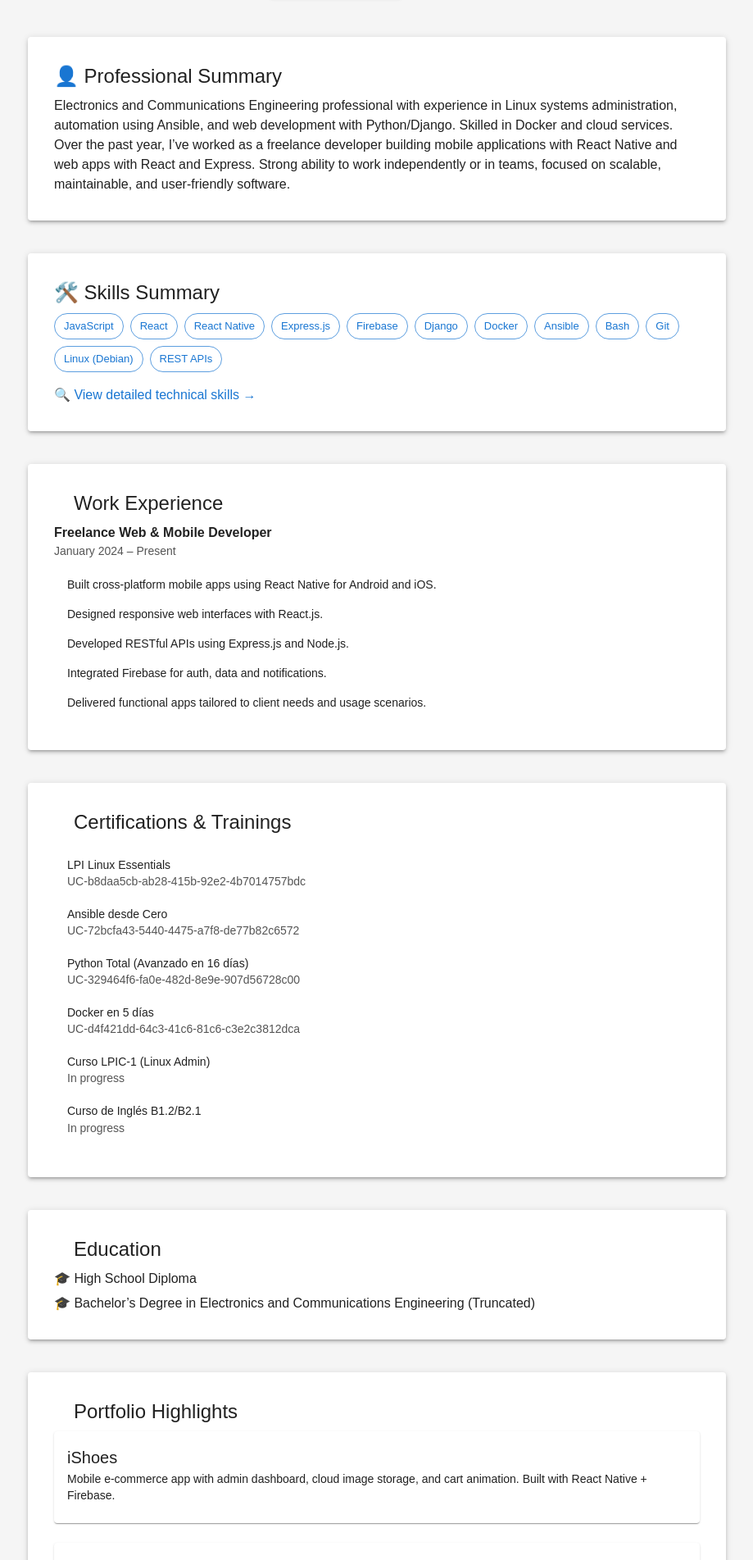
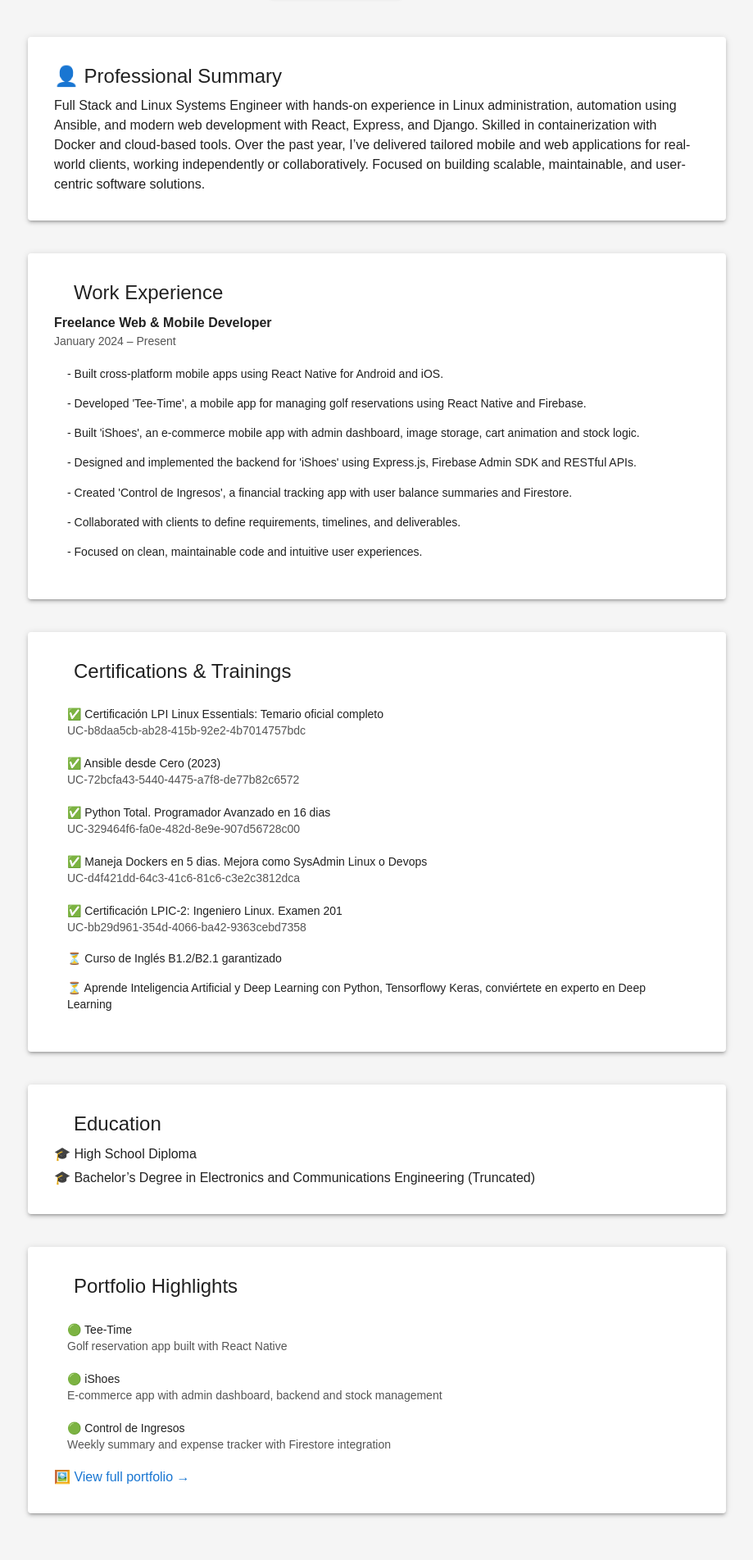
Before and after one commit to Fabiangv1205/fabian-cv, a React (Create React App) app: page / in a window 1280 px wide. Shown: the part 337-2240 px from the top of the page at 82% size, without its empty margins (180-1099 px from the left). Built offline with nearby package versions, Linux system fonts and the light colour scheme; some icons are missing.

Commit message:
se actualiza curriculum y se agregan funcinalidades

```diff
--- a/src/App.js
+++ b/src/App.js
@@ -1,12 +1,11 @@
 import React from 'react';
 import { BrowserRouter as Router, Routes, Route } from 'react-router-dom';
 import { ThemeContextProvider } from './context/ThemeContext';
-import { useTheme } from '@mui/material/styles'; // <- IMPORTANTE
+import { useTheme } from '@mui/material/styles';
 import Navbar from './components/Navbar';
 import Home from './pages/Home';
 import Skills from './pages/Skills';
 import Projects from './pages/Projects';
-import Experience from './pages/Experience';
 import Contact from './pages/Contact';
 
 const AppContent = () => {
@@ -19,7 +18,7 @@ const AppContent = () => {
         style={{
           padding: '2rem',
           fontFamily: 'Arial, sans-serif',
-          backgroundColor: theme.palette.background.default, // ← Dinámico
+          backgroundColor: theme.palette.background.default,
           minHeight: '100vh',
         }}
       >
@@ -27,7 +26,6 @@ const AppContent = () => {
           <Route path="/" element={<Home />} />
           <Route path="/skills" element={<Skills />} />
           <Route path="/projects" element={<Projects />} />
-          <Route path="/experience" element={<Experience />} />
           <Route path="/contact" element={<Contact />} />
         </Routes>
       </div>
--- a/src/components/Navbar.js
+++ b/src/components/Navbar.js
@@ -23,7 +23,6 @@ const links = [
   { text: "Home", to: "/" },
   { text: "Skills", to: "/skills" },
   { text: "Projects", to: "/projects" },
-  { text: "Experience", to: "/experience" },
   { text: "Contact", to: "/contact" },
 ];
 
--- a/src/pages/Home.js
+++ b/src/pages/Home.js
@@ -4,10 +4,7 @@ import {
   Typography,
   Button,
   Box,
-  Card,
-  CardContent,
   Paper,
-  Chip,
   List,
   ListItem,
   ListItemText,
@@ -23,17 +20,16 @@ const Home = () => {
   return (
     <Container maxWidth="md" sx={{ py: 6 }}>
       {/* Hero */}
-      {/* Hero */}
       <Box textAlign="center" mb={6}>
         <Typography variant="h3" fontWeight="bold" gutterBottom>
           Roberto Fabián González Vargas
         </Typography>
         <Typography variant="h5" color="primary" gutterBottom>
-          Full Stack Developer (Jr)
+          Full Stack & Linux Systems Engineer
         </Typography>
         <Typography variant="body1" color="text.secondary" paragraph>
-          Creating clean, scalable and user-centric web/mobile solutions with
-          React, Firebase and Linux-based tools.
+          Creating scalable, maintainable and user-centric solutions with React,
+          Firebase and Linux tools.
         </Typography>
         <Box display="flex" justifyContent="center" gap={2} mt={2}>
           <Button
@@ -48,7 +44,6 @@ const Home = () => {
           <Button
             variant="outlined"
             color="primary"
-            component="a"
             href="https://github.com/Fabiangv1205"
             target="_blank"
             rel="noopener noreferrer"
@@ -64,50 +59,18 @@ const Home = () => {
           👤 Professional Summary
         </Typography>
         <Typography>
-          Electronics and Communications Engineering professional with
-          experience in Linux systems administration, automation using Ansible,
-          and web development with Python/Django. Skilled in Docker and cloud
-          services. Over the past year, I’ve worked as a freelance developer
-          building mobile applications with React Native and web apps with React
-          and Express. Strong ability to work independently or in teams, focused
-          on scalable, maintainable, and user-friendly software.
+          Full Stack and Linux Systems Engineer with hands-on experience in
+          Linux administration, automation using Ansible, and modern web
+          development with React, Express, and Django. Skilled in
+          containerization with Docker and cloud-based tools. Over the past
+          year, I’ve delivered tailored mobile and web applications for
+          real-world clients, working independently or collaboratively. Focused
+          on building scalable, maintainable, and user-centric software
+          solutions.
         </Typography>
       </Paper>
 
-      {/* Skills */}
-      <Paper elevation={3} sx={{ p: 4, mb: 5 }}>
-        <Typography variant="h5" gutterBottom>
-          🛠️ Skills Summary
-        </Typography>
-        <Box display="flex" flexWrap="wrap" gap={1} mb={2}>
-          {[
-            "JavaScript",
-            "React",
-            "React Native",
-            "Express.js",
-            "Firebase",
-            "Django",
-            "Docker",
-            "Ansible",
-            "Bash",
-            "Git",
-            "Linux (Debian)",
-            "REST APIs",
-          ].map((skill) => (
-            <Chip
-              key={skill}
-              label={skill}
-              color="primary"
-              variant="outlined"
-            />
-          ))}
-        </Box>
-        <MuiLink href="/skills" underline="hover">
-          🔍 View detailed technical skills →
-        </MuiLink>
-      </Paper>
-
-      {/* Experience */}
+      {/* Work Experience */}
       <Paper elevation={3} sx={{ p: 4, mb: 5 }}>
         <Typography variant="h5" gutterBottom>
           <WorkIcon sx={{ verticalAlign: "middle", mr: 1 }} />
@@ -121,19 +84,25 @@ const Home = () => {
         </Typography>
         <List dense>
           <ListItem>
-            <ListItemText primary="Built cross-platform mobile apps using React Native for Android and iOS." />
+            <ListItemText primary="- Built cross-platform mobile apps using React Native for Android and iOS." />
           </ListItem>
           <ListItem>
-            <ListItemText primary="Designed responsive web interfaces with React.js." />
+            <ListItemText primary="- Developed 'Tee-Time', a mobile app for managing golf reservations using React Native and Firebase." />
           </ListItem>
           <ListItem>
-            <ListItemText primary="Developed RESTful APIs using Express.js and Node.js." />
+            <ListItemText primary="- Built 'iShoes', an e-commerce mobile app with admin dashboard, image storage, cart animation and stock logic." />
           </ListItem>
           <ListItem>
-            <ListItemText primary="Integrated Firebase for auth, data and notifications." />
+            <ListItemText primary="- Designed and implemented the backend for 'iShoes' using Express.js, Firebase Admin SDK and RESTful APIs." />
           </ListItem>
           <ListItem>
-            <ListItemText primary="Delivered functional apps tailored to client needs and usage scenarios." />
+            <ListItemText primary="- Created 'Control de Ingresos', a financial tracking app with user balance summaries and Firestore." />
+          </ListItem>
+          <ListItem>
+            <ListItemText primary="- Collaborated with clients to define requirements, timelines, and deliverables." />
+          </ListItem>
+          <ListItem>
+            <ListItemText primary="- Focused on clean, maintainable code and intuitive user experiences." />
           </ListItem>
         </List>
       </Paper>
@@ -147,38 +116,42 @@ const Home = () => {
         <List dense>
           <ListItem>
             <ListItemText
-              primary="LPI Linux Essentials"
+              primary="✅ Certificación LPI Linux Essentials: Temario oficial completo"
               secondary="UC-b8daa5cb-ab28-415b-92e2-4b7014757bdc"
             />
           </ListItem>
           <ListItem>
             <ListItemText
-              primary="Ansible desde Cero"
+              primary=" ✅ Ansible desde Cero (2023)"
               secondary="UC-72bcfa43-5440-4475-a7f8-de77b82c6572"
             />
           </ListItem>
           <ListItem>
             <ListItemText
-              primary="Python Total (Avanzado en 16 días)"
+              primary="✅ Python Total. Programador Avanzado en 16 dias"
               secondary="UC-329464f6-fa0e-482d-8e9e-907d56728c00"
             />
           </ListItem>
           <ListItem>
             <ListItemText
-              primary="Docker en 5 días"
+              primary="✅ Maneja Dockers en 5 dias. Mejora como SysAdmin Linux  o Devops"
               secondary="UC-d4f421dd-64c3-41c6-81c6-c3e2c3812dca"
             />
           </ListItem>
           <ListItem>
             <ListItemText
-              primary="Curso LPIC-1 (Linux Admin)"
-              secondary="In progress"
+              primary="✅ Certificación LPIC-2: Ingeniero Linux. Examen 201"
+              secondary="UC-bb29d961-354d-4066-ba42-9363cebd7358"
             />
           </ListItem>
           <ListItem>
+            <ListItemText primary="⏳ Curso de Inglés B1.2/B2.1 garantizado" />
+          </ListItem>
+          <ListItem>
             <ListItemText
-              primary="Curso de Inglés B1.2/B2.1"
-              secondary="In progress"
+              primary="⏳ Aprende Inteligencia Artificial y Deep Learning con Python, Tensorflowy Keras,
+conviértete en experto en Deep Learning
+"
             />
           </ListItem>
         </List>
@@ -203,27 +176,26 @@ const Home = () => {
           <FolderSpecialIcon sx={{ verticalAlign: "middle", mr: 1 }} />
           Portfolio Highlights
         </Typography>
-
-        <Card sx={{ mb: 3, transition: "0.3s", "&:hover": { boxShadow: 6 } }}>
-          <CardContent>
-            <Typography variant="h6">iShoes</Typography>
-            <Typography variant="body2">
-              Mobile e-commerce app with admin dashboard, cloud image storage,
-              and cart animation. Built with React Native + Firebase.
-            </Typography>
-          </CardContent>
-        </Card>
-
-        <Card sx={{ mb: 3, transition: "0.3s", "&:hover": { boxShadow: 6 } }}>
-          <CardContent>
-            <Typography variant="h6">Gastos App</Typography>
-            <Typography variant="body2">
-              Expense tracker with weekly summaries, user balances and Firestore
-              integration.
-            </Typography>
-          </CardContent>
-        </Card>
-
+        <List dense>
+          <ListItem>
+            <ListItemText
+              primary="🟢 Tee-Time"
+              secondary="Golf reservation app built with React Native"
+            />
+          </ListItem>
+          <ListItem>
+            <ListItemText
+              primary="🟢 iShoes"
+              secondary="E-commerce app with admin dashboard, backend and stock management"
+            />
+          </ListItem>
+          <ListItem>
+            <ListItemText
+              primary="🟢 Control de Ingresos"
+              secondary="Weekly summary and expense tracker with Firestore integration"
+            />
+          </ListItem>
+        </List>
         <MuiLink href="/portfolio" underline="hover">
           🖼️ View full portfolio →
         </MuiLink>
--- a/src/pages/Projects.js
+++ b/src/pages/Projects.js
@@ -1,34 +1,139 @@
-import React from 'react';
+import React, { useEffect, useState } from "react";
+import {
+  Container,
+  Typography,
+  Paper,
+  Box,
+  Button,
+  Card,
+  CardContent,
+  CardMedia,
+  CircularProgress,
+  Grid,
+} from "@mui/material";
 
-const Projects = () => {
+const Examples = () => {
+  const [productos, setProductos] = useState([]);
+  console.log(productos)
+  const [loading, setLoading] = useState(true);
+
+  useEffect(() => {
+    fetch("https://ishoes.fabiandev.org/api/productos/todos")
+      .then((res) => res.json())
+      .then((data) => {
+        setProductos(data.filter((p) => p.publicado));
+        setLoading(false);
+      })
+      .catch((error) => {
+        console.error("Error al obtener productos:", error);
+        setLoading(false);
+      });
+  }, []);
+
   return (
-    <div style={styles.container}>
-      <h2 style={styles.title}>Freelance Projects (2024 – Present)</h2>
-      <ul style={styles.list}>
-        <li>Built cross-platform mobile apps using React Native.</li>
-        <li>Designed responsive web interfaces with React.js.</li>
-        <li>Developed RESTful APIs with Express.js and Node.js.</li>
-        <li>Integrated Firebase for authentication, storage, and notifications.</li>
-        <li>Delivered customized, functional applications for real clients.</li>
-        <li>Worked directly with clients to define scope, timeline, and deliverables.</li>
-        <li>Focused on clean code and intuitive UX.</li>
-      </ul>
-    </div>
+    <Container maxWidth="md" sx={{ py: 6 }}>
+      <Typography variant="h4" fontWeight="bold" gutterBottom>
+        Project Examples
+      </Typography>
+      <Typography variant="body1" color="text.secondary" mb={4}>
+        A few practical examples demonstrating solutions I've built.
+      </Typography>
+
+      {/* Example 1 */}
+      <Paper sx={{ p: 3, mb: 4 }}>
+        <Typography variant="h6">Login Form with Firebase</Typography>
+        <Typography variant="body2" color="text.secondary" mb={2}>
+          Example login screen using Firebase Auth with form validation and
+          role-based access.
+        </Typography>
+        <Box>
+          <Button variant="outlined" href="/examples/login" size="small">
+            🔍 View Example
+          </Button>
+        </Box>
+      </Paper>
+
+      {/* Example 2 */}
+      <Paper sx={{ p: 3, mb: 4 }}>
+        <Typography variant="h6">Animated Cart Example</Typography>
+        <Typography variant="body2" color="text.secondary" mb={2}>
+          Example of cart animation used in iShoes e-commerce app.
+        </Typography>
+        <Box>
+          <Button variant="outlined" href="/examples/cart" size="small">
+            🔍 View Example
+          </Button>
+        </Box>
+      </Paper>
+
+      {/* Example 3: Fetch from iShoes API */}
+      <Paper sx={{ p: 3, mb: 4 }}>
+        <Typography variant="h6">Fetch Products from iShoes Backend</Typography>
+        <Typography variant="body2" color="text.secondary" mb={3}>
+          This example shows products retrieved from the iShoes backend REST
+          API.
+        </Typography>
+
+        {loading ? (
+          <CircularProgress />
+        ) : (
+          <Grid container spacing={3}>
+            {productos.map((prod) => (
+              <Grid item xs={12} sm={6} key={prod.productId}>
+                <Card
+                  sx={{
+                    height: "100%",
+                    borderRadius: 3,
+                    boxShadow: 3,
+                    transition: "transform 0.2s, box-shadow 0.2s",
+                    "&:hover": {
+                      transform: "translateY(-4px)",
+                      boxShadow: 6,
+                    },
+                    display: "flex",
+                    flexDirection: "column",
+                  }}
+                >
+                  <CardMedia
+                    component="img"
+                    image={`https://ishoes.fabiandev.org${
+                      prod.images?.[0] || ""
+                    }`}
+                    alt={prod.nombre}
+                    sx={{
+                      height: 180,
+                      objectFit: "cover",
+                      borderTopLeftRadius: 12,
+                      borderTopRightRadius: 12,
+                    }}
+                  />
+                  <CardContent sx={{ flexGrow: 1 }}>
+                    <Typography variant="h6" gutterBottom>
+                      {prod.nombre}
+                    </Typography>
+                    <Typography
+                      variant="body2"
+                      color="text.secondary"
+                      sx={{ mb: 1 }}
+                    >
+                      {prod.descripcion}
+                    </Typography>
+                    <Typography
+                      variant="body1"
+                      fontWeight="bold"
+                      color="primary"
+                    >
+                      ${parseFloat(prod.price).toFixed(2)}
+                    </Typography>
+                  </CardContent>
+                </Card>
+              </Grid>
+            ))}
+          </Grid>
+        )}
+      </Paper>
+    </Container>
   );
 };
 
-const styles = {
-  container: {
-    padding: '1rem',
-  },
-  title: {
-    color: '#2c3e50',
-    marginBottom: '1rem',
-  },
-  list: {
-    paddingLeft: '1.5rem',
-    color: '#333',
-  },
-};
-
-export default Projects;
+export default Examples;
--- a/src/pages/Skills.js
+++ b/src/pages/Skills.js
@@ -5,13 +5,13 @@ import {
   Box,
   Paper,
   Chip,
-
 } from '@mui/material';
 import CodeIcon from '@mui/icons-material/Code';
 import StorageIcon from '@mui/icons-material/Storage';
 import CloudIcon from '@mui/icons-material/Cloud';
 import TerminalIcon from '@mui/icons-material/Terminal';
 import SecurityIcon from '@mui/icons-material/Security';
+import PsychologyIcon from '@mui/icons-material/Psychology';
 
 const sectionStyle = {
   p: 3,
@@ -61,7 +61,7 @@ const Skills = () => {
             Backend
           </Typography>
         </Box>
-        {['Express.js', 'Firebase Auth', 'Firestore', 'REST APIs'].map((tech) => (
+        {['Express.js', 'Django', 'Firebase Auth', 'Firestore', 'REST APIs'].map((tech) => (
           <Chip key={tech} label={tech} sx={chipStyle} color="primary" variant="outlined" />
         ))}
       </Paper>
@@ -74,7 +74,7 @@ const Skills = () => {
             DevOps & Infrastructure
           </Typography>
         </Box>
-        {['Cloudflare Tunnel', 'CI/CD (basic)', 'Supabase Storage', 'Firebase Hosting'].map((tech) => (
+        {['Cloudflare Tunnel', 'Docker', 'CI/CD (basic)', 'Ansible'].map((tech) => (
           <Chip key={tech} label={tech} sx={chipStyle} color="primary" variant="outlined" />
         ))}
       </Paper>
@@ -88,6 +88,19 @@ const Skills = () => {
           </Typography>
         </Box>
         {['Linux (Debian)', 'Bash', 'Git / GitHub', 'SSH / SCP'].map((tech) => (
+          <Chip key={tech} label={tech} sx={chipStyle} color="primary" variant="outlined" />
+        ))}
+      </Paper>
+
+      {/* Data & AI */}
+      <Paper elevation={2} sx={sectionStyle}>
+        <Box display="flex" alignItems="center" mb={2}>
+          <PsychologyIcon color="primary" sx={{ mr: 1 }} />
+          <Typography variant="h6" fontWeight="medium">
+            Data & AI Tools
+          </Typography>
+        </Box>
+        {['Python', 'TensorFlow', 'Keras'].map((tech) => (
           <Chip key={tech} label={tech} sx={chipStyle} color="primary" variant="outlined" />
         ))}
       </Paper>
```
Also changed, not shown: src/pages/Contact.js (+55 -21 lines), src/pages/Experience.js (deleted, +0 -27 lines), 2 other files (tests, documents, lock files or other folders).
